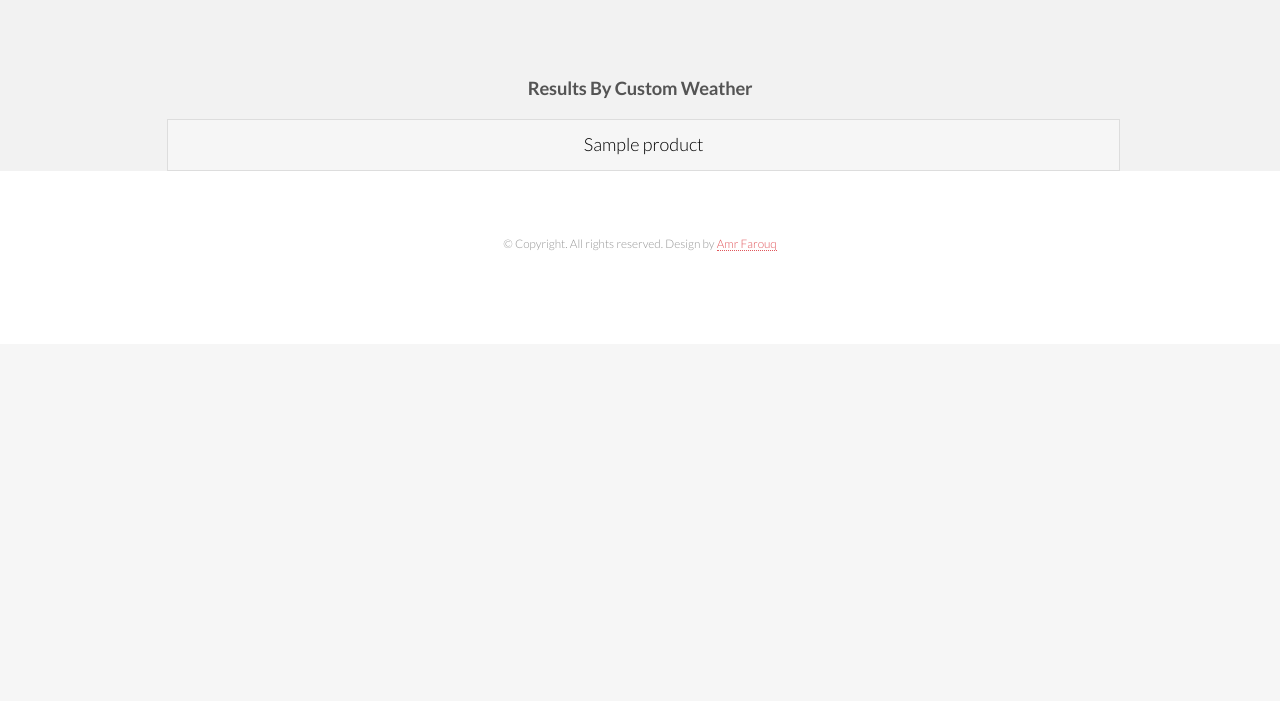
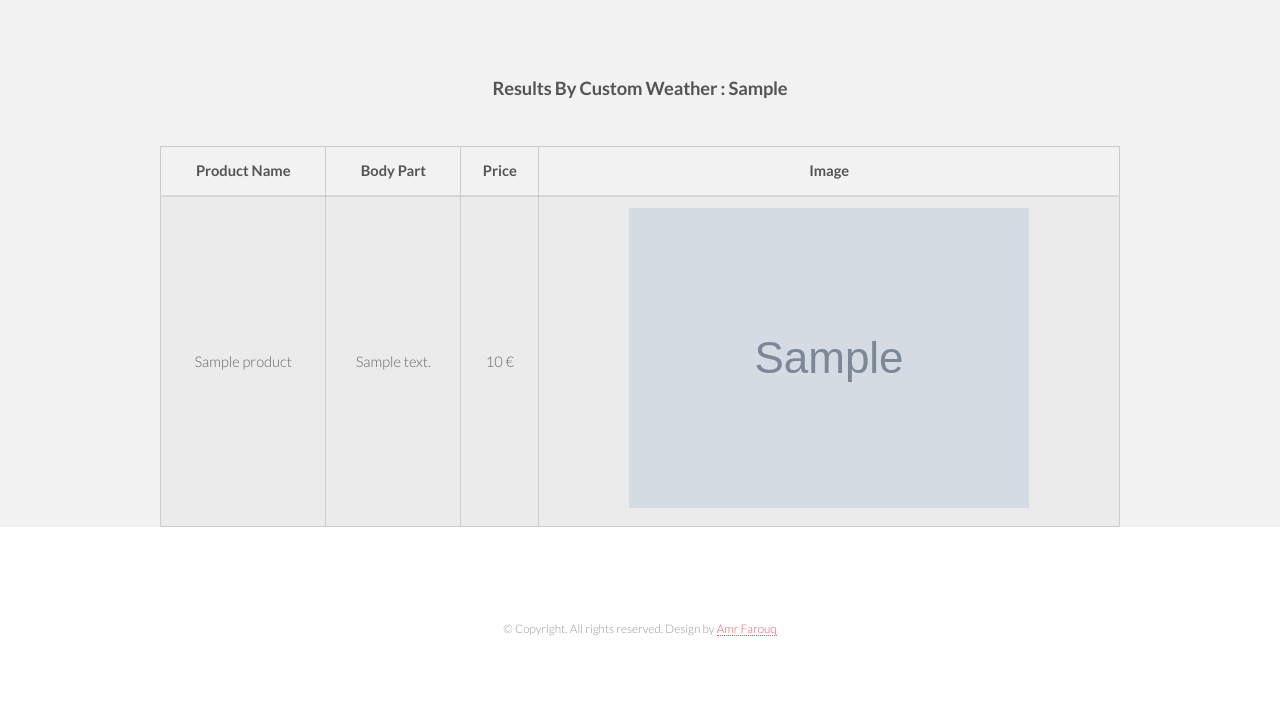
Before and after one commit to amrfarouqa/adeoWeb-WTWT, a Symfony app: template templates/show_by_weather.html.twig in a window 1280 px wide. Shown: the part 456-1157 px from the top of the page. Before the commit the page ends 707 px from the top, so only its background shows below. Run offline with Twig, Linux system fonts and the light colour scheme; the template is opened without the code that fills it: most values are stand-ins (such as "Sample title", 1, 10 or a date in 2020); grey boxes marked "Sample" are stand-in pictures; some libraries are stand-ins or nearby versions.

Commit message:
SearchByWeatherController Modified

```diff
--- a/public/init/css/style.css
+++ b/public/init/css/style.css
@@ -6,6 +6,11 @@
 	pixelarity.com @pixelarity
 	License: pixelarity.com/license
 */
+
+
+#tableCellCenter{
+	vertical-align: middle;
+}
 
 /* Basic */
 #myTopBtn {
--- a/src/Controller/SearchByWeatherController.php
+++ b/src/Controller/SearchByWeatherController.php
@@ -33,7 +33,8 @@ class SearchByWeatherController extends AbstractController
         $products = $productsRepository->findBy(['weatherCondition' => $type], $limit = null, $offset = null);
 
         return $this -> render('show_by_weather.html.twig', [
-            'products' => $products
+            'products' => $products,
+            'weatherType' => $type
         ]);
 
     }
--- a/templates/base.html.twig
+++ b/templates/base.html.twig
@@ -18,7 +18,7 @@
 
 </head>
 <body>
-
+<button onclick="topFunction()" id="myTopBtn" title="Go to top">Top</button>
 <!-- Header -->
 <header id="header" class="skel-layers-fixed">
     <h1><a href="{{ path('home') }}">AdeoWeb - What To Wear Today? &trade; <span>by Amr Farouq</span></a></h1>
--- a/templates/privacy_policy.html.twig
+++ b/templates/privacy_policy.html.twig
@@ -4,6 +4,7 @@
 
 {% block body %}
     <!-- Main -->
+
     <section id="main" class="wrapper style1">
         <header class="major">
             <h2>AdeoWeb - What To Wear Today? &trade; | Privacy Policy</h2>
--- a/templates/show_by_weather.html.twig
+++ b/templates/show_by_weather.html.twig
@@ -17,17 +17,38 @@
     <section id="one" class="wrapper style1">
         <div class="container">
             <header class="major">
-                <h3>Results By Custom Weather</h3>
+                <h3>Results By Custom Weather : {{ weatherType|capitalize }}</h3>
+                <br>
 
-                <ul id="myUL">
+                <table class="table table-striped">
+                    <thead>
+                    <tr>
+                        <td><b>Product Name</b></td>
+                        <td><b>Body Part</b></td>
+                        <td><b>Price</b></td>
+                        <td><b>Image</b></td>
+                    </tr>
+                    </thead>
+                    <tbody>
                     {% for product in products %}
+                        <tr>
+                            <td id="tableCellCenter">{{ product.productName }}</td>
+                            <td id="tableCellCenter">{{ product.bodyPart }}</td>
+                            <td id="tableCellCenter">{{ product.price }} &euro;</td>
+                            <td id="tableCellCenter"><img src="{{ asset(product.img) }}" alt="prodImage"/></td>
+                        </tr>
+                    {% endfor %}
+                    </tbody>
+                </table>
 
-                        <li><a href="#">{{ product.productName }}</a></li>
-
-                    {% endfor %}
-                </ul>
             </header>
         </div>
     </section>
 
+
+
+
+
+
+
 {% endblock %}
```
Also changed, not shown: templates/search_by_city.html.twig (+0 -29 lines).
